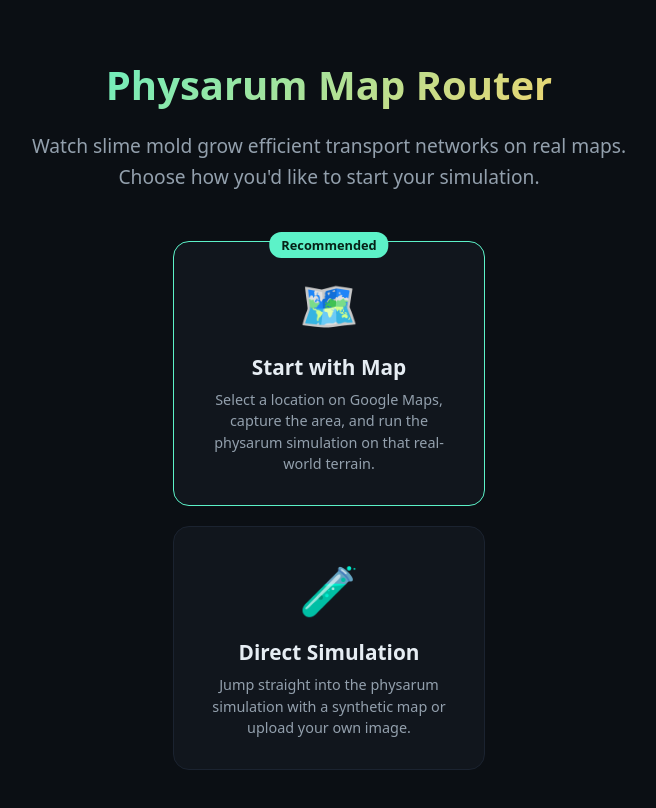
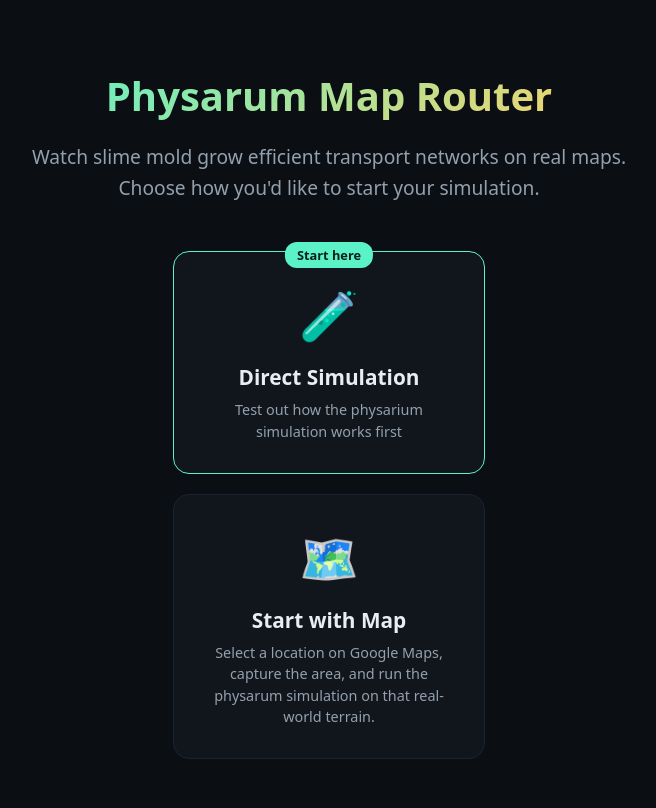
Before and after one commit to ElyTgy/physarum-sim, a website: page index.html in a window 1280 px wide. Shown: the whole page, without its empty margins (311-967 px from the left). Drawn offline with Linux system fonts and the light colour scheme.

Commit message:
tweak landing page

```diff
--- a/index.html
+++ b/index.html
@@ -91,13 +91,13 @@
       line-height: 1.5;
     }
 
-    .recommended {
+    .starthere {
       border-color: var(--accent);
       position: relative;
     }
 
-    .recommended::before {
-      content: "Recommended";
+    .starthere::before {
+      content: "Start here";
       position: absolute;
       top: -10px;
       left: 50%;
@@ -132,21 +132,21 @@
     </p>
 
     <div class="options">
-      <a href="map.html" class="option-card recommended">
+      <a href="path.html" class="option-card starthere">
+        <div class="option-icon">🧪</div>
+        <div class="option-title">Direct Simulation</div>
+        <div class="option-desc">
+          Test out how the physarium simulation works first
+        </div>
+      </a>
+
+      <a href="map.html" class="option-card ">
         <div class="option-icon">🗺️</div>
         <div class="option-title">Start with Map</div>
         <div class="option-desc">
           Select a location on Google Maps, capture the area, and run the physarum simulation on that real-world terrain.
         </div>
       </a>
-
-      <a href="path.html" class="option-card">
-        <div class="option-icon">🧪</div>
-        <div class="option-title">Direct Simulation</div>
-        <div class="option-desc">
-          Jump straight into the physarum simulation with a synthetic map or upload your own image.
-        </div>
-      </a>
     </div>
   </div>
 </body>
```
